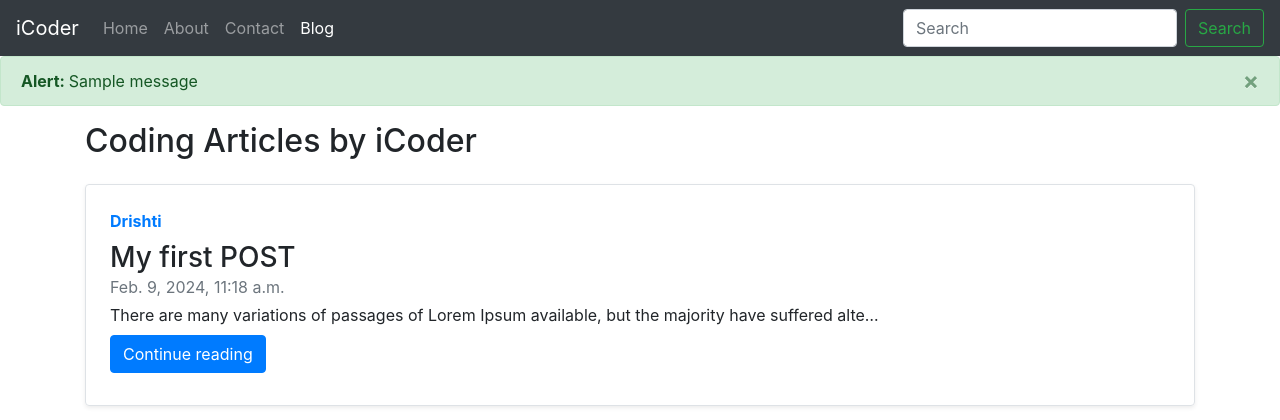
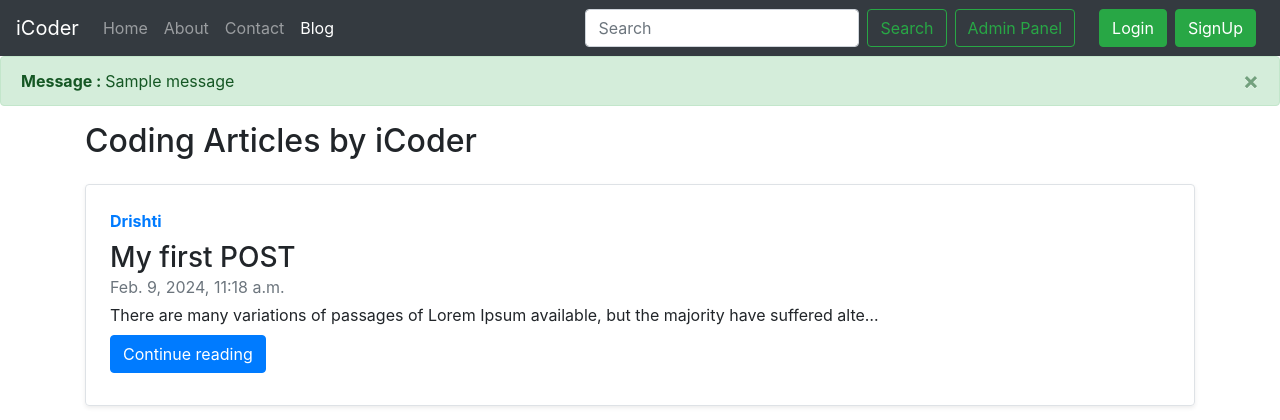
Before and after one commit to DrishtiLalwani/iCoder, a Django app: page /blog/ in a window 1280 px wide. Shown: the top 420 px of the page. Run offline with Django 5.2, Linux system fonts and the light colour scheme; data comes from the database, SQL or seed files in the repository; both versions use the stored data as it was after the commit; one stand-in notice (Sample message) is shown; some libraries are stand-ins or nearby versions.

Commit message:
third update

```diff
--- a/home/urls.py
+++ b/home/urls.py
@@ -6,4 +6,7 @@ urlpatterns = [
     path('', views.home, name="home"),
     path('contact', views.contact, name="contact"),
     path('about', views.about, name="about"),
+    path('signup', views.signup, name="signup"),
+    path('login', views.handlelogin, name="login"),
+    path('logout', views.handlelogout, name="logout"),
 ]
--- a/templates/base.html
+++ b/templates/base.html
@@ -12,6 +12,7 @@
   </head>
   <body>
 
+
     <nav class="navbar navbar-expand-lg navbar-dark bg-dark">
         <a class="navbar-brand" href="/">iCoder</a>
         <button class="navbar-toggler" type="button" data-toggle="collapse" data-target="#navbarSupportedContent" aria-controls="navbarSupportedContent" aria-expanded="false" aria-label="Toggle navigation">
@@ -20,39 +21,148 @@
 
         <div class="collapse navbar-collapse" id="navbarSupportedContent">
           <ul class="navbar-nav mr-auto">
-            <li class="nav-item {% block homeactive %} {% endblock homeactive %}">
+            <li class="nav-item {% block homeactive %}  {% endblock homeactive %}">
               <a class="nav-link" href="/">Home <span class="sr-only">(current)</span></a>
             </li>
-            <li class="nav-item {% block aboutactive %} {% endblock aboutactive %}">
+            <li class="nav-item {% block aboutactive %}  {% endblock aboutactive %}" >
               <a class="nav-link" href="/about">About</a>
             </li>
-            <li class="nav-item {% block contactactive %} {% endblock contactactive %}">
+            <li class="nav-item {% block contactactive %}  {% endblock contactactive %} ">
               <a class="nav-link" href="/contact">Contact</a>
             </li>
-            <li class="nav-item {% block blogactive %} {% endblock blogactive %}">
+            <li class="nav-item {% block blogactive %}  {% endblock blogactive %} ">
               <a class="nav-link" href="/blog">Blog</a>
+            </li>
+
           </ul>
-          <form class="form-inline my-2 my-lg-0">
-            <input class="form-control mr-sm-2" type="search" placeholder="Search" aria-label="Search">
-            <button class="btn btn-outline-success my-2 my-sm-0" type="submit">Search</button>
+          <form method="get" action="/search"class="form-inline my-2 my-lg-0 mx-3">
+            <input class="form-control mr-sm-2" type="search" placeholder="Search" aria-label="Search" name="query" id="query">
+            <button class="btn btn-outline-success my-2 my-sm-0 " type="submit">Search</button>
+            <a href="/admin" role="button" target="_blank" class="btn btn-outline-success m-2 my-sm-0"> Admin Panel </a>
           </form>
+
+               <!-- Button to  trigger SignUp modal -->
+
+  <!-- Button to  trigger Login modal -->
+            {% if user.is_authenticated %}
+            <ul class="navbar-nav mr-2">
+            <li class="nav-item dropdown">
+            <a class="nav-link dropdown-toggle" href='#' id="navbarDropdown" role="button" data-toggle="dropdown"> Welcome {{request.user}}</a>
+            <div class="dropdown-menu" aria-labelledby="navbarDropdown">
+                      <a class="dropdown-item" href="/logout">Logout</a>
+
+                    </div>
+                  </li>
+                  </ul>
+                  </div>
+            {% else %}
+              <!-- Button to  trigger Login modal -->
+            <button type="button" class="btn btn-success mr-2" data-toggle="modal" data-target="#loginModal">
+            Login
+            </button>
+
+            <button type="button" class="btn btn-success mr-2" data-toggle="modal" data-target="#signupModal">
+            SignUp
+            </button>
+            {% endif %}
+
+
         </div>
       </nav>
+      {% for message in messages  %}
+      <div class="alert alert-{{ message.tags }} alert-dismissible fade show" role="alert">
+            <strong>Message : </strong> {{ message }}
+            <button type="button" class="close" data-dismiss="alert" aria-label="Close">
+              <span aria-hidden="true">&times;</span>
+            </button>
+          </div>
+      {% endfor %}
 
 
-        {% for message in messages  %}
 
-        <div class="alert alert-{{ message.tags }} alert-dismissible fade show" role="alert">
-              <strong>Alert:  </strong> {{ message }}
-              <button type="button" class="close" data-dismiss="alert" aria-label="Close">
-              <span aria-hidden="true">&times;</span>
-              </button>
-        </div>
 
-        {%endfor%}
+
+<!-- SignUp Modal -->
+<div class="modal fade" id="signupModal" tabindex="-1" aria-labelledby="signupModal" aria-hidden="true">
+  <div class="modal-dialog">
+    <div class="modal-content">
+      <div class="modal-header">
+        <h5 class="modal-title" id="signupModalTitle">SignUp Here</h5>
+        <button type="button" class="close" data-dismiss="modal" aria-label="Close">
+          <span aria-hidden="true">&times;</span>
+        </button>
+      </div>
+      <div class="modal-body">
+        <form action= "/signup" method='post'>
+  <div class="form-group">
+    <label for="username">Username</label>
+    <input type="text" class="form-control" id="username" name="username" placeholder="Choose a unique username" required>
+  </div>
+  <div class="form-group">
+    <label for="fname">First Name</label>
+    <input type="text" class="form-control" id="fname" name="fname" placeholder="Enter Your First Name" required>
+  </div>
+  <div class="form-group">
+    <label for="lname">Last Name</label>
+    <input type="text" class="form-control" id="lname" name="lname" placeholder="Enter Your Last Name" required>
+  </div>
+  <div class="form-group">
+    <label for="email">Email address</label>
+    <input type="email" class="form-control" id="email" name="email" placeholder="name@example.com" required>
+  </div>
+  <div class="form-group">
+    <label for="pass1">Choose a password</label>
+    <input type="password" class="form-control" id="pass1" name="pass1" placeholder="Choose Your Password" required>
+  </div>
+  <div class="form-group">
+    <label for="pass2">Confirm Password</label>
+    <input type="password" class="form-control" id="pass2" name="pass2" placeholder="Enter your password again" required>
+  </div>
+
+
+        {% csrf_token %}
+        <button type="submit" class="btn btn-primary">Submit</button>
+</form>
+      </div>
+      <div class="modal-footer">
+      </div>
+    </div>
+  </div>
+</div>
+
+
+
+
 
 
       {% block body %}  {% endblock body %}
+
+<!-- Login Modal -->
+<div class="modal fade" id="loginModal" tabindex="-1" aria-labelledby="loginModal" aria-hidden="true">
+  <div class="modal-dialog">
+    <div class="modal-content">
+      <div class="modal-header">
+        <h5 class="modal-title" id="loginModalTitle">Login Here</h5>
+        <button type="button" class="close" data-dismiss="modal" aria-label="Close">
+          <span aria-hidden="true">&times;</span>
+        </button>
+      </div>
+      <div class="modal-body">
+        <form action='/login' method='post'>
+  <div class="form-group">
+    <label for="username">Username</label>
+    <input type="text" class="form-control" id="loginusername" name="loginusername" placeholder="Choose a unique username" required>
+  </div>
+  <div class="form-group">
+    <label for="pass">Enter your password </label>
+    <input type="password" class="form-control" id="loginpassword" name="loginpassword" placeholder="Enter your password " required>
+  </div>
+        {% csrf_token %}
+        <button type="submit" class="btn btn-primary">Submit</button>
+</form>
+      </div>
+       <div class="modal-footer">
+      </div>
 
     <!-- Optional JavaScript -->
     <!-- jQuery first, then Popper.js, then Bootstrap JS -->
```
Also changed, not shown: home/views.py (+66 -1 lines), db.sqlite3.
